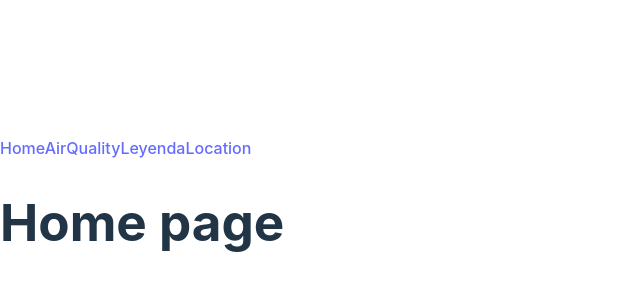
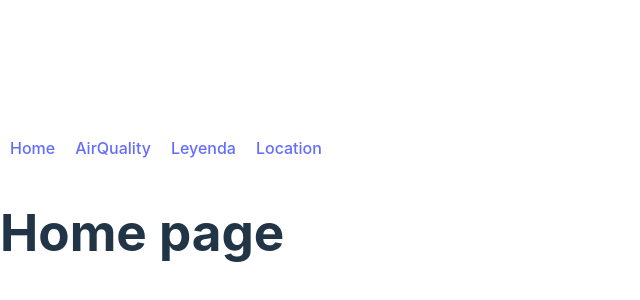
Before and after one commit to GabyRosas/EcodAir, a React (Vite) app: page / in a window 1280 px wide. Shown: the part 190-490 px from the top of the page, without its empty margins (0-640 px from the left). Built offline with nearby package versions, Linux system fonts and the light colour scheme.

Commit message:
styles of navbar working

```diff
--- /dev/null
+++ b/src/components/navbar/Navbar.css
@@ -0,0 +1,15 @@
+.nav-link {
+    margin-right: 20px;
+    margin-top: 0%;
+}
+
+/* Asegúrate de que el último enlace no tenga un margen a la derecha */
+.nav-link:last-child {
+    margin-right: 10px;
+}
+
+nav {
+    display: flex;
+    justify-content: space-around;
+    padding: 10px;
+}
--- a/src/components/navbar/Navbar.jsx
+++ b/src/components/navbar/Navbar.jsx
@@ -1,14 +1,14 @@
 import React from 'react';
-import { NavLink} from "react-router-dom"
+import { NavLink} from "react-router-dom";
+import './Navbar.css';
 
 const Navbar = () => {
     return (
-        <nav >
-<NavLink to="/">Home</NavLink>
-<NavLink to="/airquality">AirQuality</NavLink>
-<NavLink to="/information">Leyenda</NavLink>
-<NavLink to="/location">Location</NavLink>
-
+        <nav>
+            <NavLink to="/" className="nav-link">Home</NavLink>
+            <NavLink to="/airquality" className="nav-link">AirQuality</NavLink>
+            <NavLink to="/leyenda" className="nav-link">Leyenda</NavLink>
+            <NavLink to="/location" className="nav-link">Location</NavLink>
         </nav>
     );
 }
```
